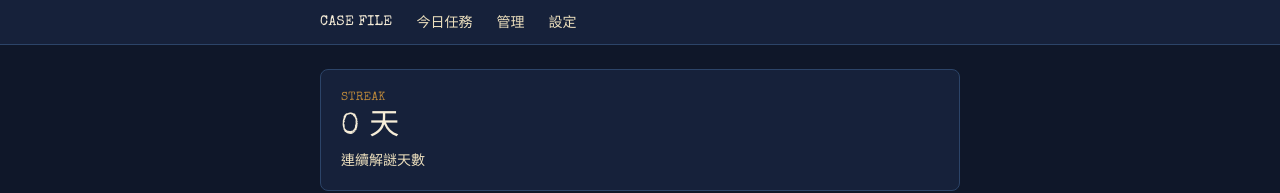
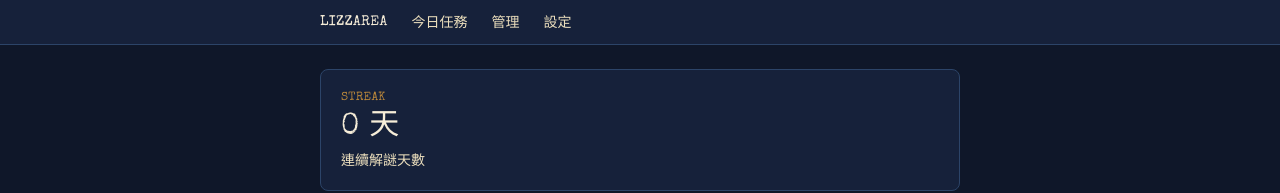
Before and after one commit to rachel0604-prog/Englishlang, a Next.js app: page / in a window 1280 px wide. Shown: the top 193 px of the page. Built offline with nearby package versions, Linux system fonts and the light colour scheme; no server answers; the database is empty.

Commit message:
Update layout.tsx

```diff
--- a/src/app/layout.tsx
+++ b/src/app/layout.tsx
@@ -53,7 +53,7 @@ export default async function RootLayout({ children }: LayoutProps<"/">) {
         <header className="border-b border-navy-700 bg-navy-900">
           <nav className="mx-auto flex max-w-2xl items-center gap-6 px-4 py-3">
             <Link href="/" className="font-display text-sm tracking-wide">
-              CASE FILE
+              LIZZAREA
             </Link>
             <Link href="/today" className="text-sm text-parchment-200 hover:text-accent">
               今日任務
```
